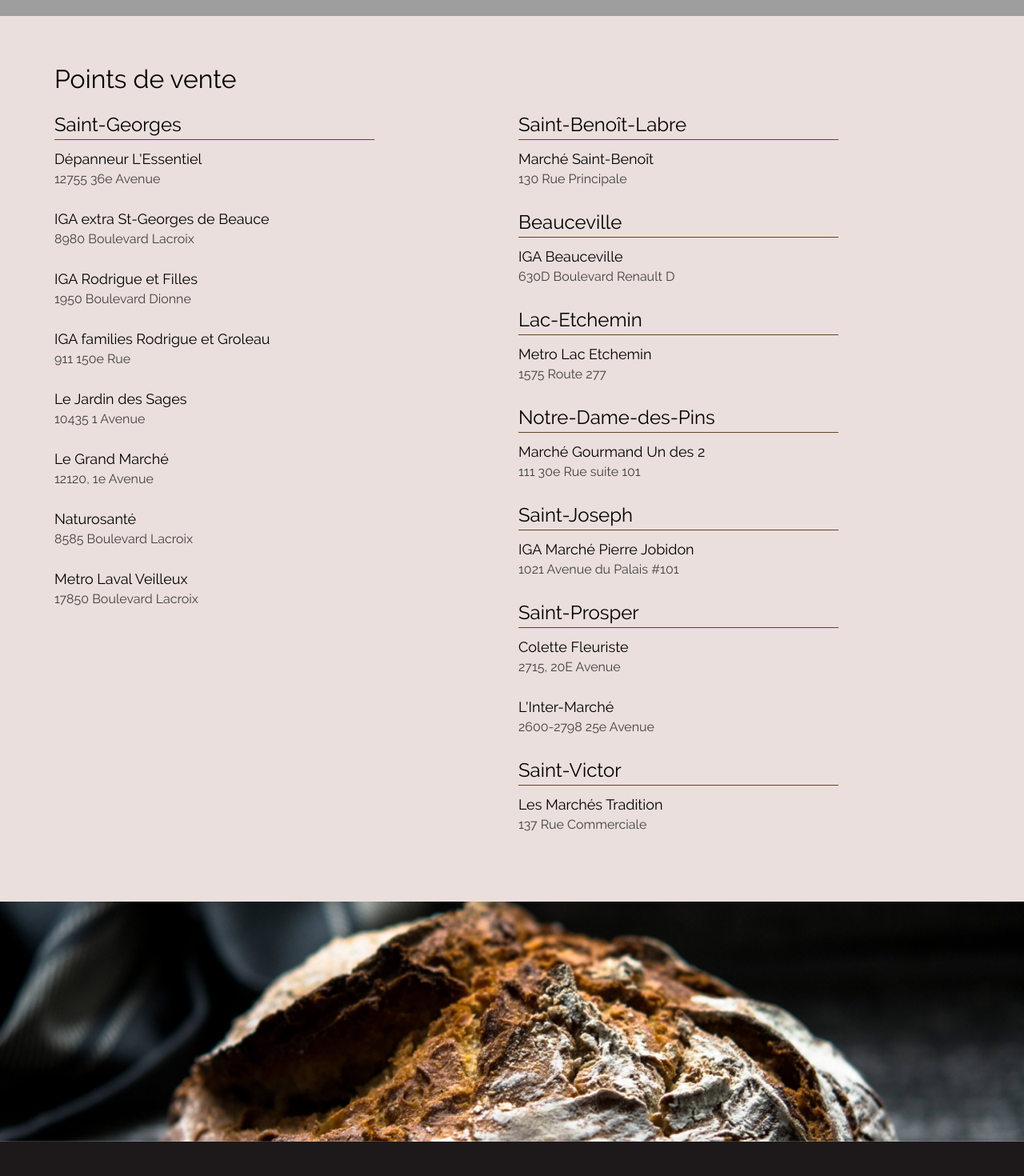
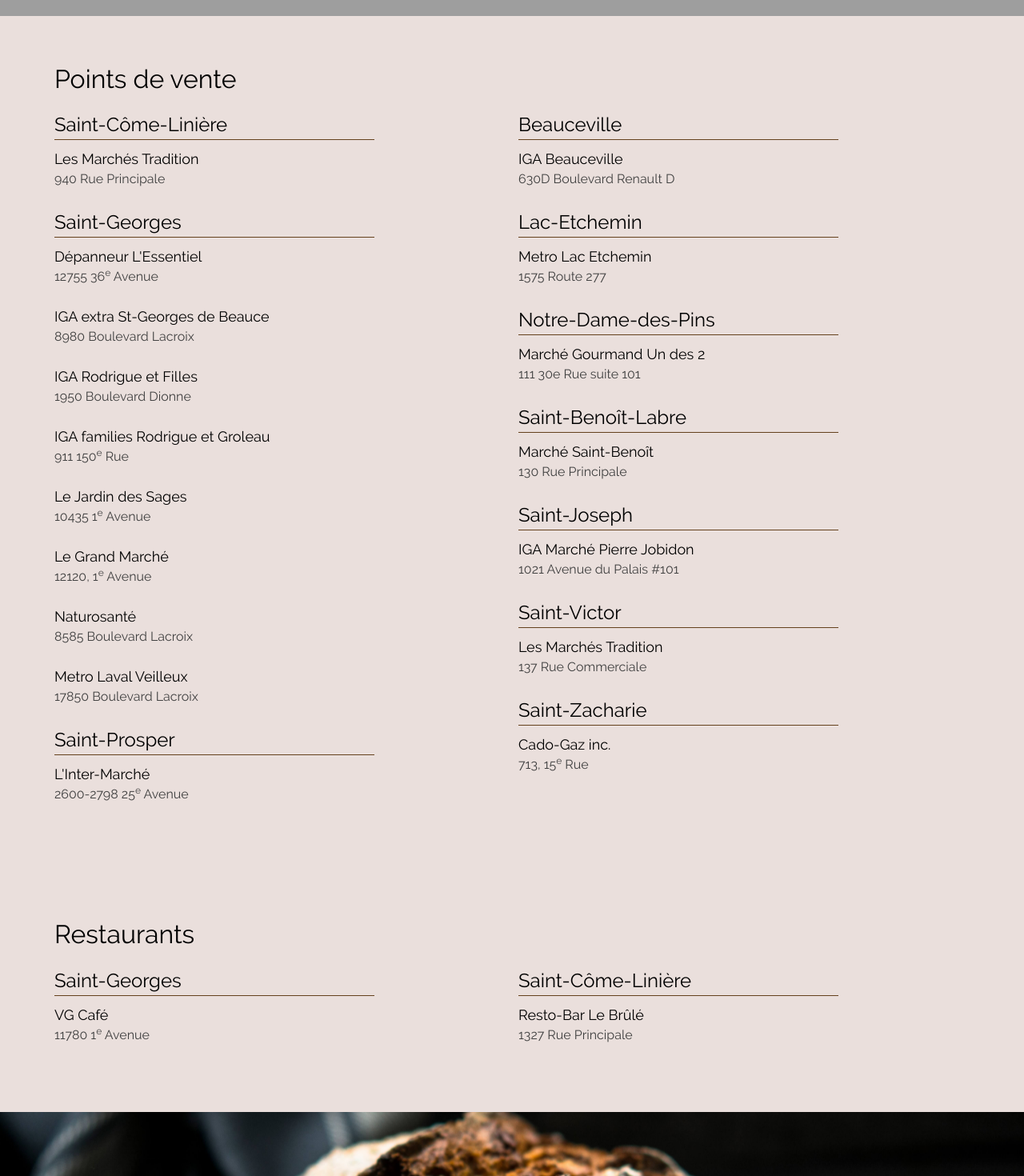
Before and after one commit to mrancourt/boulangeriedici.com, a React (Create React App) app: page / in a window 1280 px wide. Shown: the part 780-2250 px from the top of the page at 80% size. Built offline with nearby package versions, Linux system fonts and the light colour scheme; grey boxes are pictures that could not be loaded.

Commit message:
edit points of sale

```diff
--- a/src/App.js
+++ b/src/App.js
@@ -1,8 +1,7 @@
 import React from 'react';
-import Home from "./Home";
-import {Parallax, ParallaxBanner, ParallaxProvider} from 'react-scroll-parallax';
+import { ParallaxBanner, ParallaxProvider } from 'react-scroll-parallax';
 import { FontAwesomeIcon } from '@fortawesome/react-fontawesome'
-import { faPhone, faMapMarkerAlt, faBreadSlice, faExchangeAlt } from '@fortawesome/free-solid-svg-icons'
+import { faPhone, faMapMarkerAlt, faEnvelope } from '@fortawesome/free-solid-svg-icons'
 
 function App() {
   return (
@@ -41,13 +40,23 @@
 
             <div className="columns">
               <div className="column col-lg-12">
+
+                <p className="location">
+                  Saint-Côme-Linière
+                </p>
+
+                <div className="point-of-sale">
+                  <p className="title">Les Marchés Tradition</p>
+                  <p className="address">940 Rue Principale</p>
+                </div>
+
                 <p className="location">
                   Saint-Georges
                 </p>
 
                 <div className="point-of-sale">
                   <p className="title">Dépanneur L'Essentiel</p>
-                  <p className="address">12755 36e Avenue</p>
+                  <p className="address">12755 36<sup>e</sup> Avenue</p>
                 </div>
 
                 <div className="point-of-sale">
@@ -62,17 +71,17 @@
 
                 <div className="point-of-sale">
                   <p className="title">IGA families Rodrigue et Groleau</p>
-                  <p className="address">911 150e Rue</p>
+                  <p className="address">911 150<sup>e</sup> Rue</p>
                 </div>
 
                 <div className="point-of-sale">
                   <p className="title">Le Jardin des Sages</p>
-                  <p className="address">10435 1 Avenue</p>
+                  <p className="address">10435 1<sup>e</sup> Avenue</p>
                 </div>
 
                 <div className="point-of-sale">
                   <p className="title">Le Grand Marché</p>
-                  <p className="address">12120, 1e Avenue</p>
+                  <p className="address">12120, 1<sup>e</sup> Avenue</p>
                 </div>
 
                 <div className="point-of-sale">
@@ -84,19 +93,17 @@
                   <p className="title">Metro Laval Veilleux</p>
                   <p className="address">17850 Boulevard Lacroix</p>
                 </div>
-              </div>
-              <div className="column col-lg-12">
 
                 <p className="location">
-                  Saint-Benoît-Labre
+                  Saint-Prosper
                 </p>
 
                 <div className="point-of-sale">
-                  <p className="title">Marché Saint-Benoît</p>
-                  <p className="address">130 Rue Principale</p>
+                  <p className="title">L'Inter-Marché</p>
+                  <p className="address">2600-2798 25<sup>e</sup> Avenue</p>
                 </div>
-
-
+              </div>
+              <div className="column col-lg-12">
                 <p className="location">
                   Beauceville
                 </p>
@@ -125,26 +132,21 @@
                 </div>
 
                 <p className="location">
+                  Saint-Benoît-Labre
+                </p>
+
+                <div className="point-of-sale">
+                  <p className="title">Marché Saint-Benoît</p>
+                  <p className="address">130 Rue Principale</p>
+                </div>
+
+                <p className="location">
                   Saint-Joseph
                 </p>
 
                 <div className="point-of-sale">
                   <p className="title">IGA Marché Pierre Jobidon</p>
                   <p className="address">1021 Avenue du Palais #101</p>
-                </div>
-
-                <p className="location">
-                  Saint-Prosper
-                </p>
-
-                <div className="point-of-sale">
-                  <p className="title">Colette Fleuriste</p>
-                  <p className="address">2715, 20E Avenue</p>
-                </div>
-
-                <div className="point-of-sale">
-                  <p className="title">L'Inter-Marché</p>
-                  <p className="address">2600-2798 25e Avenue</p>
                 </div>
 
                 <p className="location">
@@ -155,7 +157,63 @@
                   <p className="title">Les Marchés Tradition</p>
                   <p className="address">137 Rue Commerciale</p>
                 </div>
+
+                <p className="location">
+                  Saint-Zacharie
+                </p>
+
+                <div className="point-of-sale">
+                  <p className="title">Cado-Gaz inc.</p>
+                  <p className="address">713, 15<sup>e</sup> Rue</p>
+                </div>
               </div>
+            </div>
+          </div>
+        </section>
+
+        {/*<ParallaxBanner*/}
+          {/*layers={[*/}
+            {/*{*/}
+              {/*image: './images/pain6.jpg',*/}
+              {/*amount: .5,*/}
+            {/*}*/}
+          {/*]}*/}
+          {/*style={{*/}
+            {/*height: '300px',*/}
+          {/*}}*/}
+        {/*/>*/}
+
+        <section id="points_de_vente" className="light">
+          <div className="container">
+            <h2 className="pos-title">
+              Restaurants
+            </h2>
+
+            <div className="columns">
+              <div className="column col-lg-12">
+
+                <p className="location">
+                  Saint-Georges
+                </p>
+
+                <div className="point-of-sale">
+                  <p className="title">VG Café</p>
+                  <p className="address">11780 1<sup>e</sup> Avenue</p>
+                </div>
+              </div>
+
+              <div className="column col-lg-12">
+
+                <p className="location">
+                  Saint-Côme-Linière
+                </p>
+
+                <div className="point-of-sale">
+                  <p className="title">Resto-Bar Le Brûlé</p>
+                  <p className="address">1327 Rue Principale</p>
+                </div>
+              </div>
+
             </div>
           </div>
         </section>
@@ -197,6 +255,9 @@
                   <br/>
                   Saint-Côme-Linière, QC G0M 1J0
                   <br/>
+                  <FontAwesomeIcon icon={faEnvelope} />{' '}
+                  <a href="mailto:boulangeriedici@gmail.com">boulangeriedici@gmail.com</a>
+                  <br/>
                   <FontAwesomeIcon icon={faPhone} />{' '}
                   <a href="tel:1-833-685-7246">1-833-685-7246</a>
                 </div>
```
